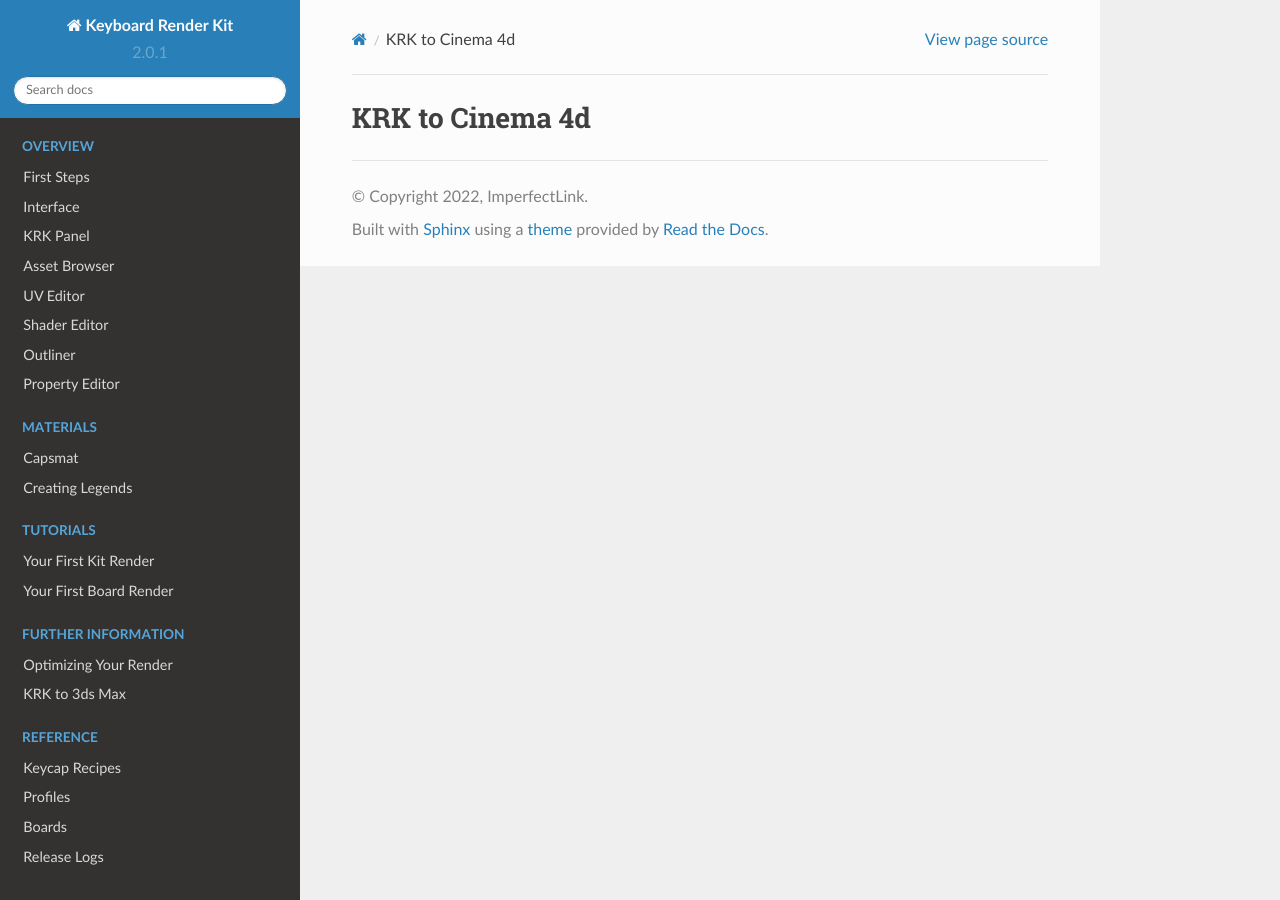
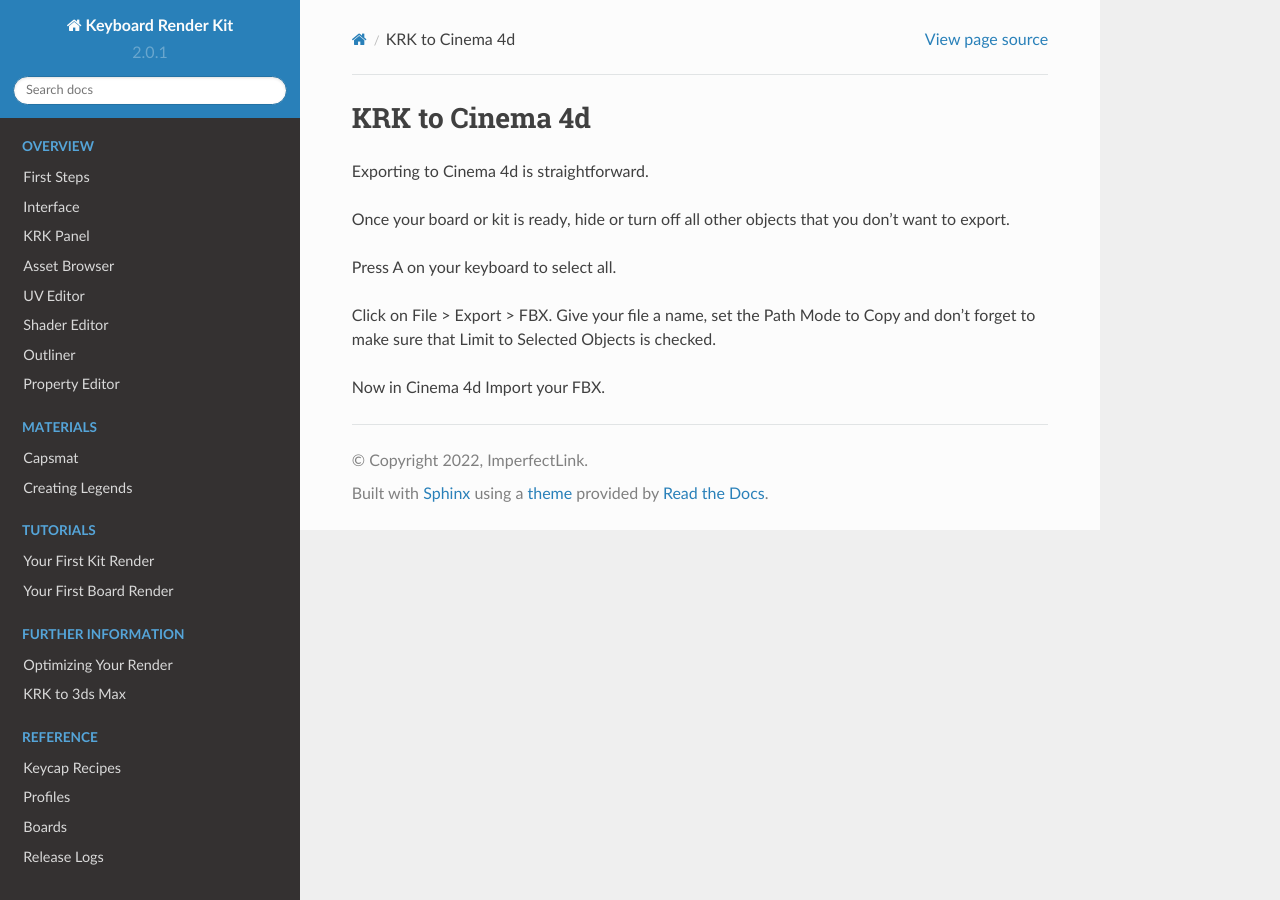
Before and after one commit to imperfectlink/KeyboardRenderKit, a Sphinx documentation site: the page built from docs/source/krk2c4d.rst, in a window 1280 px wide. Built offline with Sphinx 7.4.7 and the Read the Docs theme 2.0.0, drawn with Linux system fonts in a browser that asks for light colours.

Commit message:
Update krk2c4d.rst

```diff
--- a/docs/source/krk2c4d.rst
+++ b/docs/source/krk2c4d.rst
@@ -1,2 +1,11 @@
 KRK to Cinema 4d
 ====
+Exporting to Cinema 4d is straightforward.
+
+Once your board or kit is ready, hide or turn off all other objects that you don't want to export.
+
+Press A on your keyboard to select all.
+
+Click on File > Export > FBX. Give your file a name, set the Path Mode to Copy and don't forget to make sure that Limit to Selected Objects is checked.
+
+Now in Cinema 4d Import your FBX.
```
